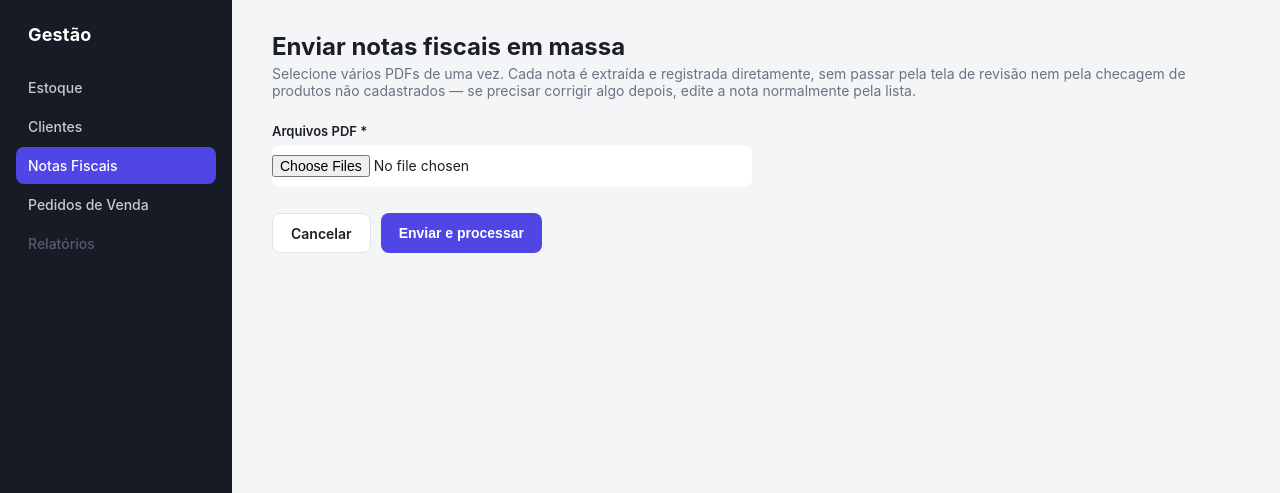
After one commit to tomasneiva/gestor-negocio-rk, a Django app: page /notas-fiscais/enviar-lote/ in a window 1280 px wide. The commit adds this page. Shown: the top 493 px of the page. Run offline with Django 5.2, Linux system fonts and the light colour scheme; data comes from the database, SQL or seed files in the repository.

Commit message:
Adiciona envio de notas fiscais em massa (v1.02)
Botao separado "Enviar em massa" aceita varios PDFs de uma vez. Cada
arquivo e processado isoladamente (erro em um nao afeta os outros) e
registrado direto, sem passar pela tela de revisao nem pela checagem
de produtos nao cadastrados -- fluxo pensado so pra registro rapido em
lote; revisao/correcao continuam disponiveis depois via edicao normal.

Testado ponta a ponta (multiplos arquivos, extensao invalida rejeitada,
PDF corrompido isolado sem derrubar o lote, NF registrada mesmo quando
a extracao falha) antes do deploy.

Co-Authored-By: Claude Sonnet 5 <noreply@anthropic.com>

```diff
--- a/backend/notas_fiscais/urls.py
+++ b/backend/notas_fiscais/urls.py
@@ -7,6 +7,7 @@ app_name = "notas_fiscais"
 urlpatterns = [
     path("", views.lista, name="lista"),
     path("enviar/", views.enviar, name="enviar"),
+    path("enviar-lote/", views.enviar_lote, name="enviar_lote"),
     path("<int:pk>/editar/", views.editar, name="editar"),
     path("<int:pk>/produtos-pendentes/", views.produtos_pendentes, name="produtos_pendentes"),
 ]
--- a/backend/notas_fiscais/views.py
+++ b/backend/notas_fiscais/views.py
@@ -1,3 +1,5 @@
+import logging
+
 from django.contrib import messages
 from django.core.exceptions import ValidationError
 from django.forms import modelformset_factory
@@ -10,6 +12,8 @@ from estoque.models import Peca
 from .extracao import processar_pdf
 from .forms import NotaFiscalForm, NotaFiscalUploadForm
 from .models import NotaFiscal, NotaFiscalItem
+
+logger = logging.getLogger(__name__)
 
 
 def _itens_sem_peca_cadastrada(nota):
@@ -41,6 +45,32 @@ def enviar(request):
     else:
         form = NotaFiscalUploadForm()
     return render(request, "notas_fiscais/enviar.html", {"form": form})
+
+
+def enviar_lote(request):
+    if request.method == "POST":
+        arquivos = request.FILES.getlist("arquivos")
+        if not arquivos:
+            messages.error(request, "Selecione ao menos um arquivo PDF.")
+            return render(request, "notas_fiscais/enviar_lote.html")
+
+        resultados = []
+        for arquivo in arquivos:
+            form = NotaFiscalUploadForm(files={"arquivo": arquivo})
+            if not form.is_valid():
+                erro = "; ".join(form.errors.get("arquivo", ["Arquivo inválido."]))
+                resultados.append({"nome": arquivo.name, "ok": False, "erro": erro})
+                continue
+            try:
+                nota = form.save()
+                _processar_e_preencher(nota)
+                resultados.append({"nome": arquivo.name, "ok": True, "nota": nota})
+            except Exception:
+                logger.exception("Falha ao processar NF em lote: %s", arquivo.name)
+                resultados.append({"nome": arquivo.name, "ok": False, "erro": "Falha ao processar o PDF."})
+
+        return render(request, "notas_fiscais/enviar_lote_resultado.html", {"resultados": resultados})
+    return render(request, "notas_fiscais/enviar_lote.html")
 
 
 def editar(request, pk):
--- /dev/null
+++ b/backend/templates/notas_fiscais/enviar_lote.html
@@ -0,0 +1,35 @@
+{% extends "base.html" %}
+
+{% block title %}Enviar NFs em massa · Gestão{% endblock %}
+
+{% block content %}
+<header class="conteudo-header">
+    <h1>Enviar notas fiscais em massa</h1>
+    <p class="conteudo-subtitulo">
+        Selecione vários PDFs de uma vez. Cada nota é extraída e registrada diretamente, sem passar
+        pela tela de revisão nem pela checagem de produtos não cadastrados — se precisar corrigir
+        algo depois, edite a nota normalmente pela lista.
+    </p>
+</header>
+
+{% if messages %}
+<ul class="mensagens">
+    {% for m in messages %}<li class="mensagem mensagem--{{ m.tags }}">{{ m }}</li>{% endfor %}
+</ul>
+{% endif %}
+
+<form method="post" enctype="multipart/form-data" class="form-peca" novalidate>
+    {% csrf_token %}
+
+    <div class="campo">
+        <label for="id_arquivos">Arquivos PDF *</label>
+        <input type="file" name="arquivos" id="id_arquivos" class="campo-input"
+               accept="application/pdf" multiple required>
+    </div>
+
+    <div class="form-acoes">
+        <a href="{% url 'notas_fiscais:lista' %}" class="botao botao--secundario">Cancelar</a>
+        <button type="submit" class="botao">Enviar e processar</button>
+    </div>
+</form>
+{% endblock %}
--- a/backend/templates/notas_fiscais/lista.html
+++ b/backend/templates/notas_fiscais/lista.html
@@ -8,7 +8,10 @@
         <h1>Notas Fiscais</h1>
         <p class="conteudo-subtitulo">Registro de notas fiscais recebidas</p>
     </div>
-    <a class="botao" href="{% url 'notas_fiscais:enviar' %}">+ Enviar NF</a>
+    <div class="form-acoes">
+        <a class="botao botao--secundario" href="{% url 'notas_fiscais:enviar_lote' %}">Enviar em massa</a>
+        <a class="botao" href="{% url 'notas_fiscais:enviar' %}">+ Enviar NF</a>
+    </div>
 </header>
 
 {% if messages %}
```
Also changed, not shown: HANDOFF.md (+1 -0 lines), backend/templates/notas_fiscais/enviar_lote_resultado.html (added, +46 -0 lines), backend/sistema/migrations/0004_versao_v102.py (added).
